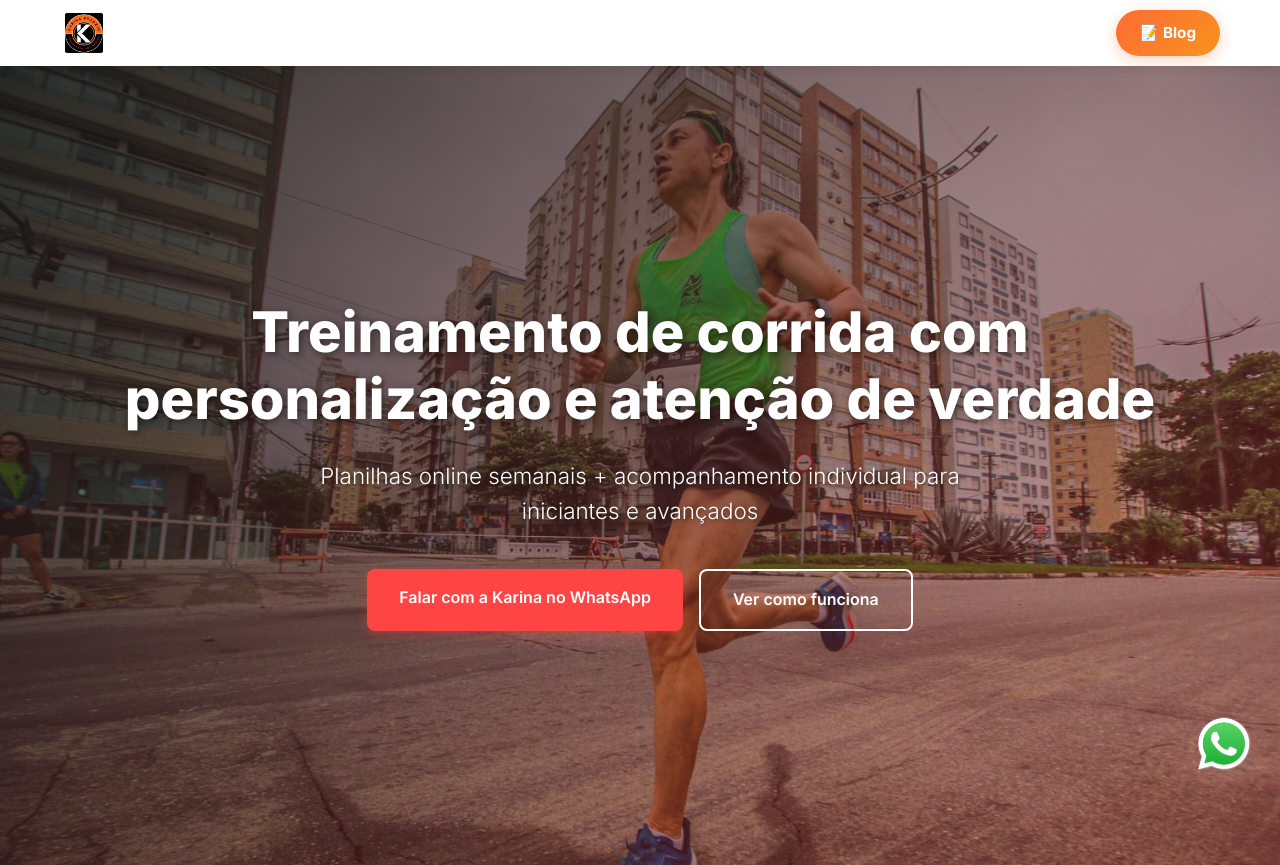
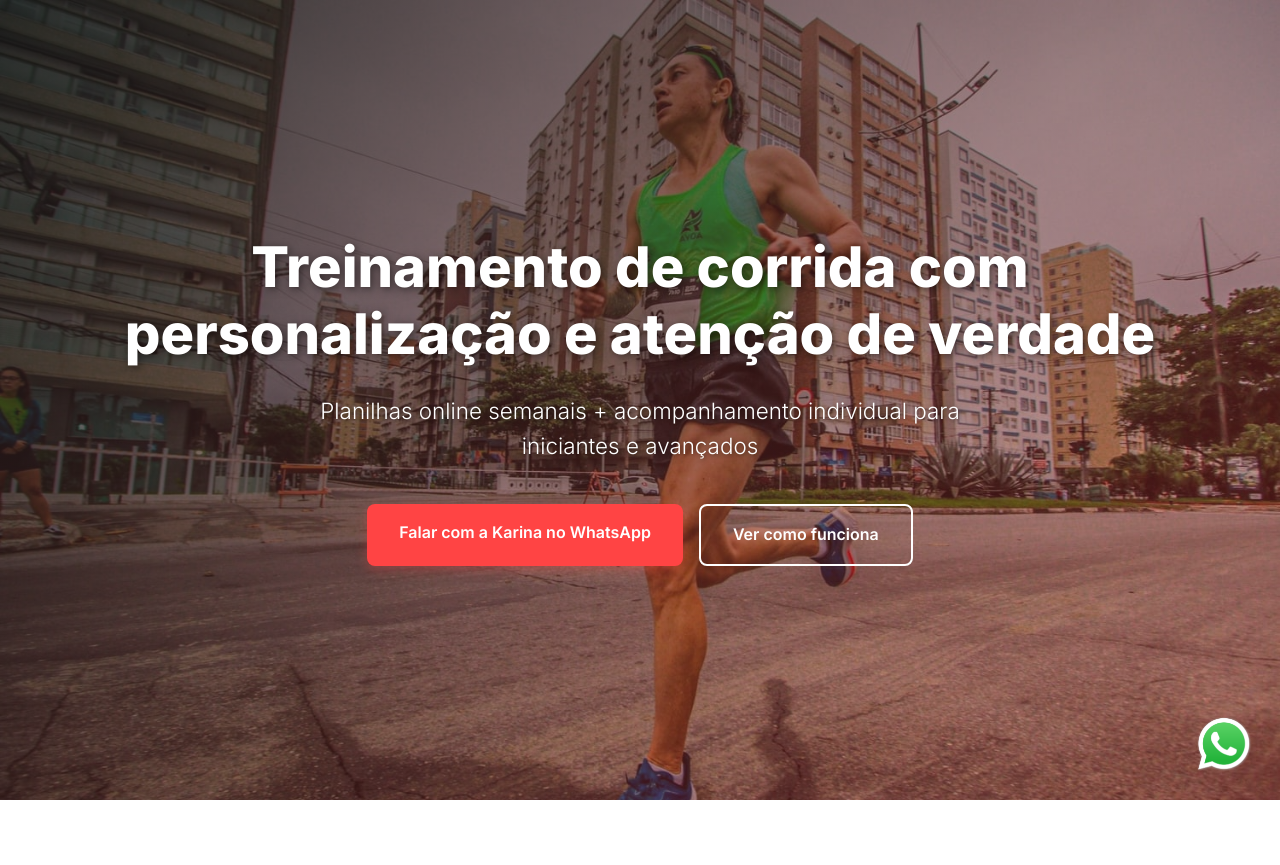
Before and after one commit to igorgr77-lang/site-karina-franzin, a plain HTML site: page index.html in a window 1280 px wide. Shown: the top 865 px of the page. Drawn offline with Linux system fonts and the light colour scheme.

Commit message:
Fix: Remover header fixo e corrigir navegação do blog
❌ Removido:
- Header fixo com logo e botão blog (não ficou legal)
- CSS do header (padding-top, estilos)

✅ Corrigido:
- Todos os links 'Voltar para o site' agora apontam para index.html
- Links no breadcrumb corrigidos
- Navegação funcionando corretamente

📝 Link para blog permanece no rodapé como estava antes

```diff
--- a/css/styles.css
+++ b/css/styles.css
@@ -43,82 +43,6 @@ img {
 a {
     text-decoration: none;
     color: inherit;
-}
-
-/* ===========================
-   Header & Navigation
-   =========================== */
-.site-header {
-    position: fixed;
-    top: 0;
-    left: 0;
-    right: 0;
-    background: rgba(255, 255, 255, 0.98);
-    backdrop-filter: blur(10px);
-    box-shadow: 0 2px 10px rgba(0, 0, 0, 0.1);
-    z-index: 1000;
-    padding: 0.5rem 0;
-}
-
-.header-content {
-    display: flex;
-    justify-content: space-between;
-    align-items: center;
-}
-
-.logo-link {
-    display: flex;
-    align-items: center;
-}
-
-.site-logo {
-    height: 50px;
-    width: auto;
-    object-fit: contain;
-    transition: transform 0.3s ease;
-    background: white;
-    padding: 0.3rem;
-    border-radius: 8px;
-}
-
-.site-logo:hover {
-    transform: scale(1.05);
-}
-
-.blog-btn {
-    background: linear-gradient(135deg, #ff6b35 0%, #f7931e 100%);
-    color: white;
-    padding: 0.7rem 1.5rem;
-    border-radius: 50px;
-    font-weight: 700;
-    font-size: 0.95rem;
-    transition: all 0.3s ease;
-    box-shadow: 0 4px 15px rgba(255, 107, 53, 0.3);
-}
-
-.blog-btn:hover {
-    transform: translateY(-2px);
-    box-shadow: 0 6px 20px rgba(255, 107, 53, 0.4);
-}
-
-/* Add padding to body to account for fixed header */
-body {
-    padding-top: 65px;
-}
-
-@media (max-width: 768px) {
-    .site-logo {
-        height: 40px;
-    }
-
-    .blog-btn {
-        padding: 0.6rem 1.2rem;
-        font-size: 0.85rem;
-    }
-
-    body {
-        padding-top: 60px;
-    }
 }
 
 /* ===========================
--- a/index.html
+++ b/index.html
@@ -201,20 +201,6 @@
        aria-label="Falar no WhatsApp com Karina Franzin para assessoria de corrida">
         <img src="./assets/icons/WhatsApp.svg.webp" alt="Ícone WhatsApp - Contato direto com treinadora de corrida" width="60" height="60">
     </a>
-
-    <!-- Header Navigation -->
-    <header class="site-header">
-        <div class="container">
-            <div class="header-content">
-                <a href="#inicio" class="logo-link">
-                    <img src="./assets/img/logo.jpg" alt="Karina Franzin - Assessoria de Corrida" class="site-logo">
-                </a>
-                <a href="./blog/" class="blog-btn">
-                    📝 Blog
-                </a>
-            </div>
-        </div>
-    </header>
 
     <!-- Hero Section -->
     <section class="hero" id="inicio">
```
Also changed, not shown: blog/como-comecar-a-correr-do-zero/index.html (+2 -2 lines), blog/erros-comuns-corrida-iniciantes/index.html (+2 -2 lines), blog/index.html (+2 -2 lines), blog/plano-de-treino-5km-para-iniciantes/index.html (+2 -2 lines).
